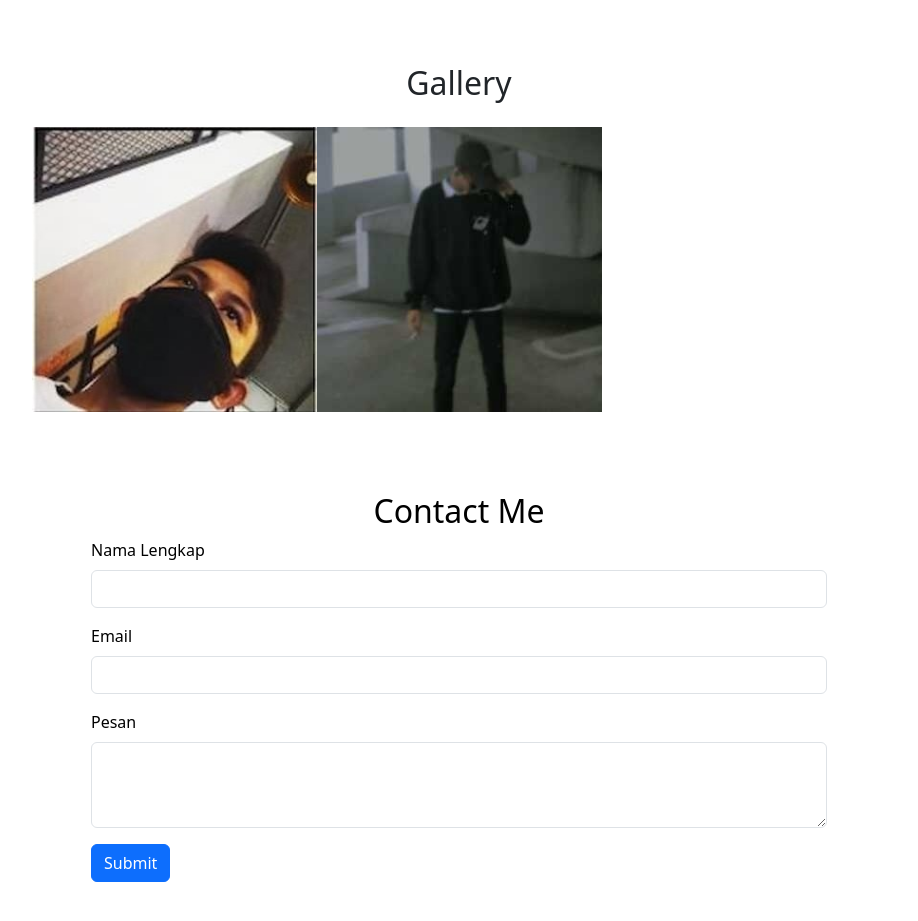
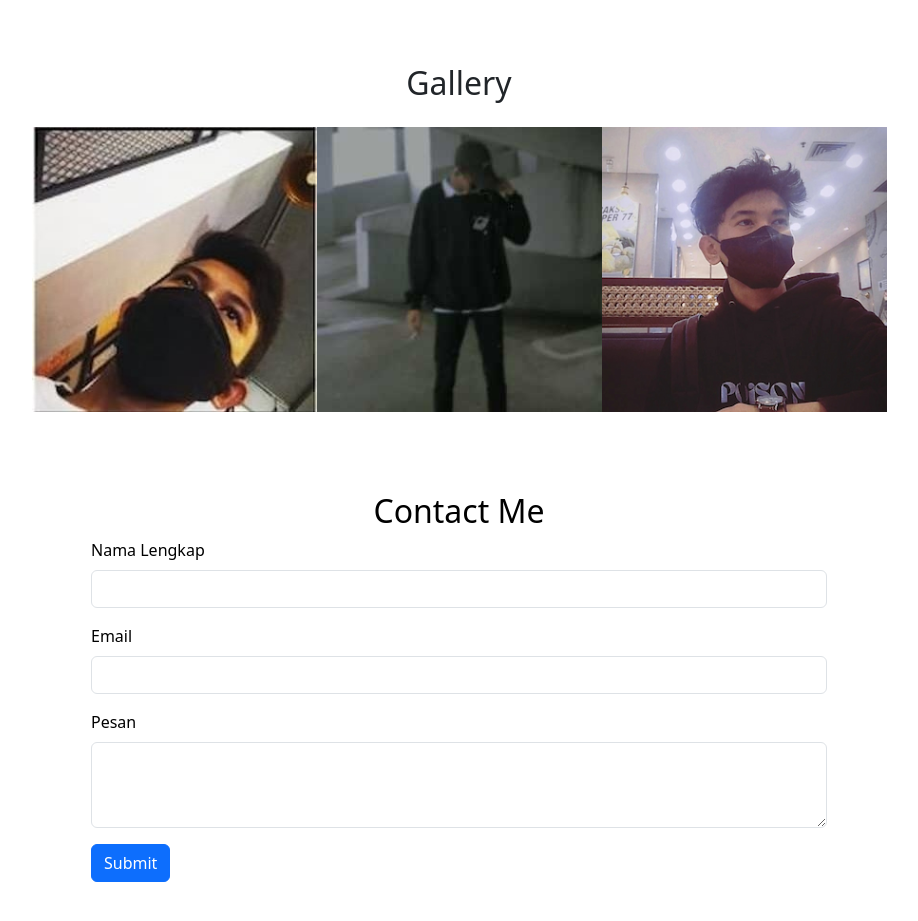
Before and after one commit to ThoriqWeb/Thoriqweb.com, a plain HTML site: page index.html in a window 1280 px wide. Shown: the part 2400-3321 px from the top of the page, without its empty margins (181-1099 px from the left). Drawn offline with nearby package versions, Linux system fonts and the light colour scheme.

Commit message:
Update index.html

```diff
--- a/index.html
+++ b/index.html
@@ -191,7 +191,7 @@
       </div>
       <div class="col-md-3" data-aos="fade-right" data-aos-delay="400">
         <a href="#">
-          <img src="reresize11.jpeg" alt="" class="img-fluid gallery-img">
+          <img src="reresize11.jpg" alt="" class="img-fluid gallery-img">
         </a>
       </div>
 
```
